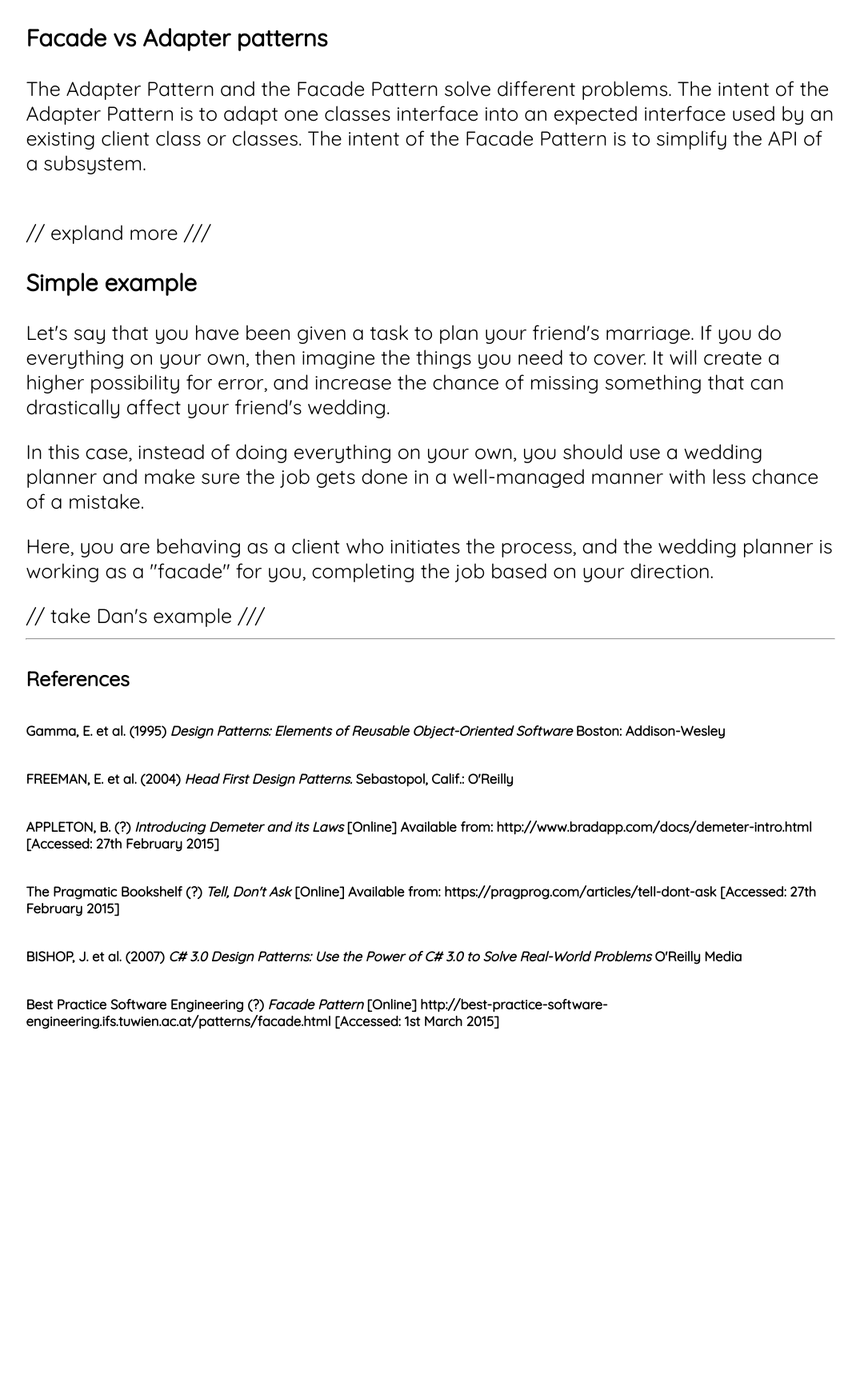
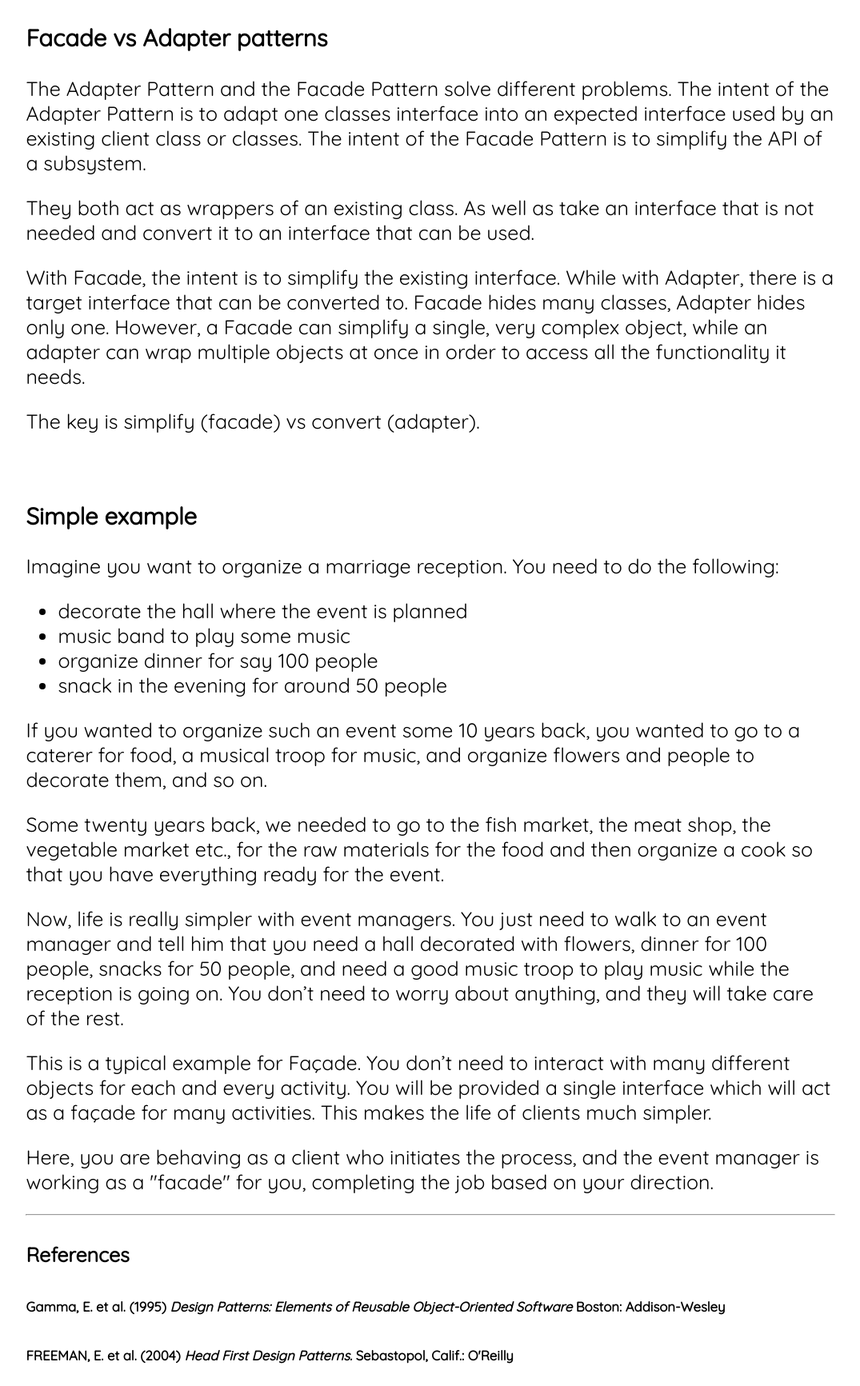
Before and after one commit to daveogle/Facade_Project, a PHP site: page /when.php in a window 1280 px wide. Shown: the part 1538-3271 px from the top of the page at 80% size, without its empty margins (102-1177 px from the left). Before the commit the page ends 2825 px from the top, so only its background shows below. Run offline with PHP 8.4, Linux system fonts and the light colour scheme.

Commit message:
Text done

```diff
--- a/when.php
+++ b/when.php
@@ -27,20 +27,32 @@
 
     <h3>Facade vs Adapter patterns</h3>
     <p>The Adapter Pattern and the Facade Pattern solve different problems. The intent of the Adapter Pattern is to adapt one classes interface into an expected interface used by an existing client class or classes. The intent of the Facade Pattern is to simplify the API of a subsystem. </p>
-     </br> // expland more ///
 
-     <h3>Simple example</h3>
-    <p>Let's say that you have been given a task to plan your friend's marriage. If you do everything on your own,
-        then imagine the things you need to cover. It will create a higher possibility for error, and increase the
-        chance of missing something that can drastically affect your friend's wedding. </p>
-
-    <p>In this case, instead of doing everything on your own, you should use a wedding planner and make sure the job
-        gets done in a well-managed manner with less chance of a mistake. </p>
-
-    <p>Here, you are behaving as a client who initiates the process, and the wedding planner is working as a "facade"
+    <p>They both act as wrappers of an existing class. As well as take an interface that is not needed and convert it to an interface that can be used.
+    </p>
+    <p>With Facade, the intent is to simplify the existing interface. While with Adapter, there is a target interface that can be converted to. Facade hides many classes, Adapter hides only one. However, a Facade can simplify a single, very complex object, while an adapter can wrap multiple objects at once in order to access all the functionality it needs.
+    </p>
+    <p>The key is simplify (facade) vs convert (adapter).</p>
+    <br>
+    <h3>Simple example</h3>
+    <p> Imagine you want to organize a marriage reception. You need to do the following: </p>
+    <ul>
+        <li>decorate the hall where the event is planned&nbsp;</li>
+        <li>music band to play some music</li>
+        <li>organize dinner for say 100 people</li>
+        <li>snack in the evening for around 50 people</li>
+    </ul>
+    <p>If you wanted to organize such an event some 10 years back, you wanted to go to a caterer for food, a musical troop for music, and organize flowers and people to decorate them, and so on. </p>
+    <p>Some twenty years back, we needed to go to the fish market, the meat shop, the vegetable market etc., for the raw materials for the food and then organize a cook so that you have everything ready for the event.
+    </p>
+    <p>Now, life is really simpler with event managers. You just need to walk to an event manager and tell him that you need a hall decorated with flowers, dinner for 100 people, snacks for 50 people, and need a good music troop to play music while the reception is going on. You don’t need to worry about anything, and they will take care of the rest.
+    </p>
+    <p>This is a typical example for Façade. You don’t need to interact with many different objects for each and every activity. You will be provided a single interface which will act as a façade for many activities. This makes the life of clients much simpler.
+    </p>
+    <p>Here, you are behaving as a client who initiates the process, and the event manager is working as a "facade"
         for you, completing the job based on your direction. </p>
 
-    // take Dan's example ///
+
 </div>
 <?php
 include("Include/footer.html");
```
